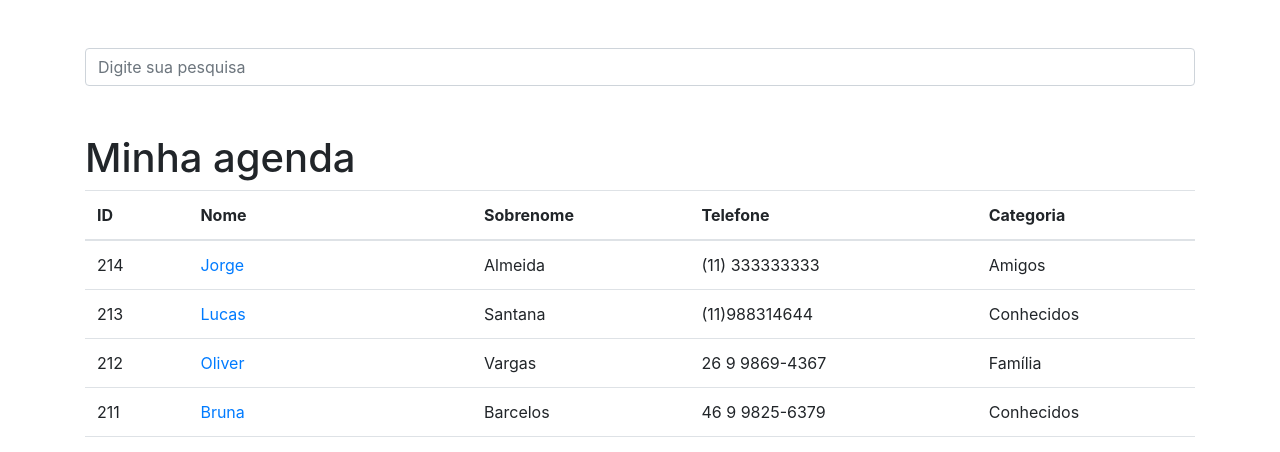
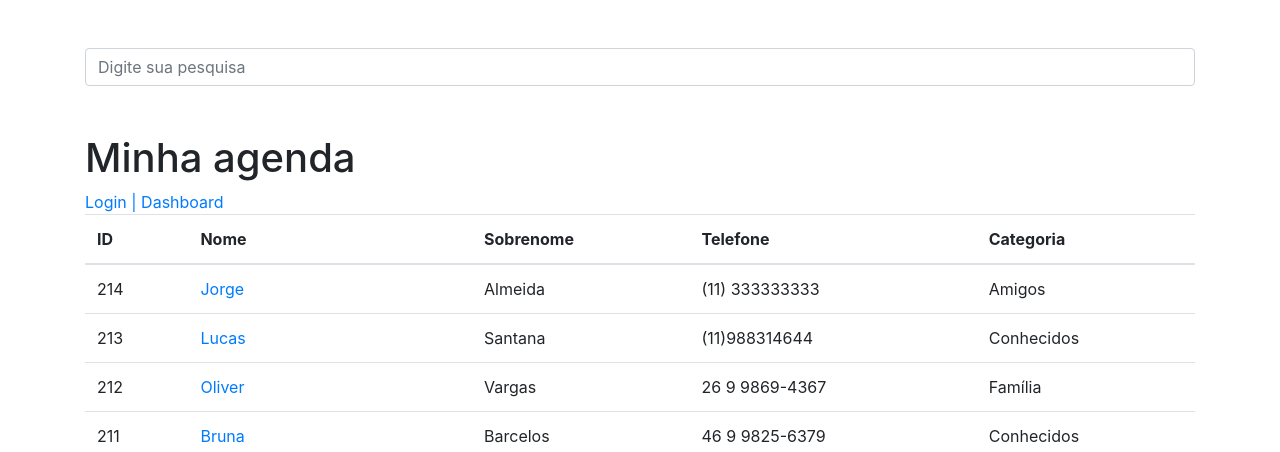
Before and after one commit to MetroRug/Projeto_agenda, a Django app: page / in a window 1280 px wide. Shown: the part 56-508 px from the top of the page. Run offline with Django 3.2, Linux system fonts and the light colour scheme; data comes from the database, SQL or seed files in the repository; some libraries are stand-ins or nearby versions.

Commit message:
Update index.html

```diff
--- a/Projeto_agenda/contatos/templates/contatos/index.html
+++ b/Projeto_agenda/contatos/templates/contatos/index.html
@@ -3,6 +3,9 @@
 
 {%block conteudo%}
     <h1 class="mt-5">Minha agenda</h1>
+
+<a href="{% url 'login' %}">Login | </a>
+<a href="{% url 'dashboard' %}">Dashboard</a>
 
     <table class="table">
       <thead>
```
